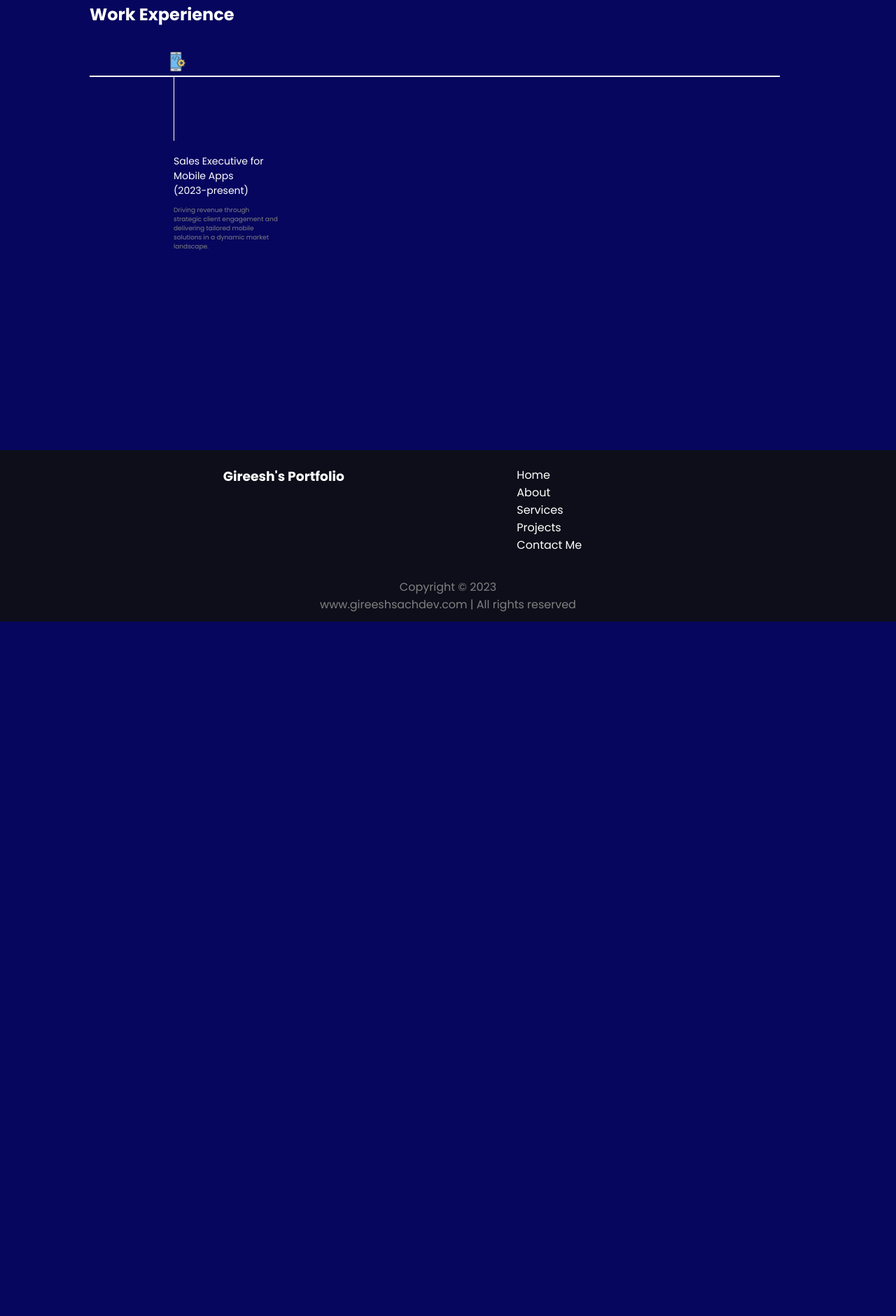
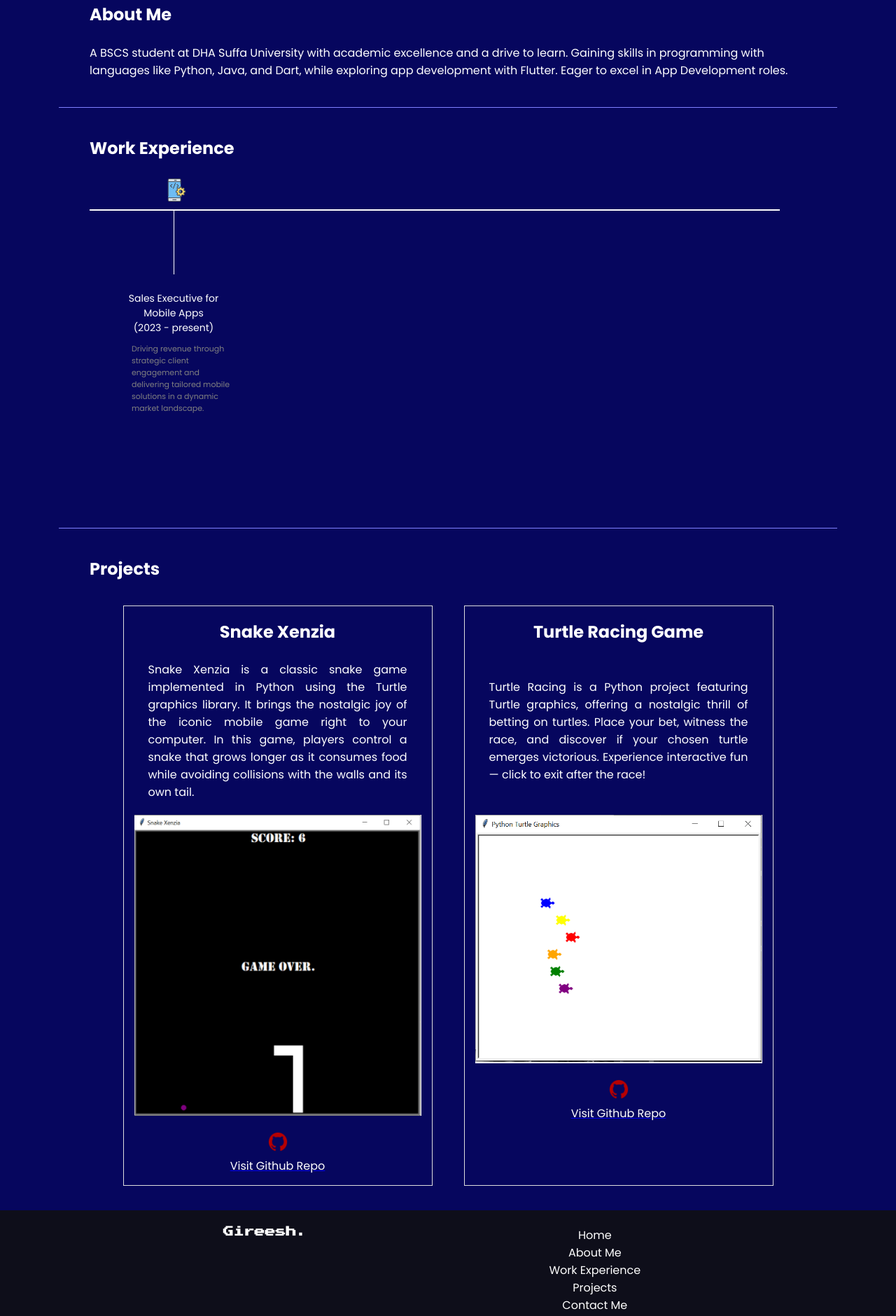
Before and after one commit to gireeshsachdev/portfolio-website, a plain HTML site: page index.html in a window 1280 px wide. Shown: the part 551-2431 px from the top of the page at 70% size. Before the commit the page ends 1439 px from the top, so only its background shows below. Drawn offline with nearby package versions, Linux system fonts and the light colour scheme.

Commit message:
Added two new sections: About Me and Projects

```diff
--- a/index.html
+++ b/index.html
@@ -7,183 +7,23 @@
     <title>Gireesh Sachdev - My Portfolio</title>
     <link rel="preconnect" href="https://fonts.googleapis.com">
     <link rel="preconnect" href="https://fonts.gstatic.com" crossorigin>
-    <link href="https://fonts.googleapis.com/css2?family=Poppins:wght@400;700&display=swap" rel="stylesheet">
-    <style>
-        * {
-            margin: 0;
-            padding: 0;
-        }
-
-        body {
-            background-color: rgb(6, 6, 94);
-            color: white;
-            font-family: 'Poppins', sans-serif;
-        }
-
-        nav {
-            display: flex;
-            justify-content: space-around;
-            align-items: center;
-            height: 80px;
-            background-color: rgb(4, 4, 48);
-        }
-
-        nav ul {
-            display: flex;
-            justify-content: center;
-        }
-
-        nav ul li {
-            list-style: none;
-            margin: 0 23px;
-        }
-
-        nav ul li a {
-            text-decoration: none;
-            color: white;
-        }
-
-        nav ul li a:hover {
-            color: rgb(128, 128, 255);
-        }
-
-        main hr {
-            border: 0;
-            background-color: rgb(128, 128, 255);
-            height: 1px;
-            margin: 40px 84px;
-
-        }
-
-        .left {
-            font-size: 1.5rem;
-        }
-
-        .firstSection {
-            display: flex;
-            justify-content: space-around;
-            align-items: center;
-            margin: 40px 0;
-        }
-
-        .firstSection>div {
-            width: 30%;
-        }
-
-        .leftSection {
-            font-size: 2rem;
-        }
-
-        .leftSection .buttons{
-            padding: 30px 0;
-        }
-
-        .leftSection .btn {
-            padding: 12px;
-            background: #1e2167;
-            color: white;
-            border: 2px solid white;
-            border-radius: 6px;
-            font-size: 13px;
-            cursor: pointer;
-        }
-
-        .rightSection img {
-            width: 110%;
-        }
-
-        .purple {
-            color: rgb(128, 128, 255);
-        }
-
-        #element {
-            color: rgb(128, 128, 255);
-        }
-
-        .secondSection {
-            max-width: 80vw;
-            margin: auto;
-            height: 80vh;
-        }
-
-        .secondSection h1 {
-            font-size: 1.5rem;
-        }
-
-        .secondSection .box {
-            background-color: white;
-            width: 77vw;
-            height: 2px;
-            margin: 70px 0;
-            display: flex;
-        }
-
-        .secondSection .vertical {
-            height: 93px;
-            width: 1px;
-            background-color: white;
-            margin: 0 120px;
-        }
-
-        .image-top {
-            width: 30px;
-            position: relative;
-            top: -35px;
-            left: -9px;
-        }
-
-        .vertical-title {
-            position: relative;
-            top: 75px;
-            width: 150px;
-            font-size: 14px;
-        }
-
-        .vertical-desc {
-            position: relative;
-            top: 86px;
-            color: gray;
-            width: 150px;
-            font-size: 9px;
-        }
-
-        footer {
-            background-color: #0e0e1a;
-        }
-
-        .footer {
-            display: flex;
-            padding: 23px 122px;
-            justify-content: space-evenly;
-        }
-
-        .footer ul {
-            list-style: none;
-        }
-
-        .footer > div{
-            width: 223px;
-        }
-
-        footer .footer-rights {
-            text-align: center;
-            color: gray;
-            padding: 12px 0;
-        }
-    </style>
+    <link href="https://fonts.googleapis.com/css2?family=Poppins:wght@400;700&family=Press+Start+2P&display=swap"
+        rel="stylesheet">
+    <link rel="stylesheet" href="styles.css">
 </head>
 
 <body>
     <header>
         <nav>
-            <div class="left">Gireesh's Portfolio</div>
+            <div class="left">Gireesh.</div>
             <div class="right">
                 <ul>
                     <li><a href="/">Home</a></li>
-                    <li><a href="/">About</a></li>
-                    <li><a href="/">Services</a></li>
-                    <li><a href="/">Projects</a></li>
-                    <li><a href="/">Contact Me</a></li>
+                    <li><a href="#about-section">About Me</a></li>
+                    <li><a href="#work_experience-section">Work Experience</a></li>
+                    <li><a href="#projects-section">Projects</a></li>
+                    <li><a href="https://mail.google.com/mail/?view=cm&to=gireeshsachdev5@gmail.com"
+                            target="_blank">Contact Me</a></li>
                 </ul>
             </div>
         </nav>
@@ -196,8 +36,10 @@
                 <div>And I love to</div>
                 <span id="element"></span>
                 <div class="buttons">
-                    <button class="btn">Download Resume</button>
-                    <button class="btn">My Github Profile</button>
+                    <button class="btn"><a href="Gireesh Sachdev - CV.pdf" download="Gireesh Sachdev - CV.pdf"
+                            target="_blank">Download Resume</a></button>
+                    <button class="btn"><a href="https://github.com/gireeshsachdev" target="_blank">My Github
+                            Profile</a></button>
                 </div>
             </div>
             <div class="rightSection">
@@ -208,34 +50,88 @@
 
         <hr>
 
-        <section class="secondSection">
-            <span></span>
+        <section class="secondSection" id="about-section">
+            <h1>About Me</h1>
+            <br>
+            <div class="text">
+                A BSCS student at DHA Suffa University with academic excellence and a drive to learn. Gaining skills in
+                programming with languages like Python, Java, and Dart, while exploring app development with Flutter.
+                Eager to excel in App Development roles.
+            </div>
+
+        </section>
+
+        <hr>
+
+        <section class="thirdSection" id="work_experience-section">
             <h1>Work Experience</h1>
-
             <div class="box">
                 <div class="vertical">
                     <img class="image-top" src="appsalesman.png" alt="">
                     <div class="vertical-title">
-                        Sales Executive for Mobile Apps <br> (2023-present)
+                        Sales Executive for Mobile Apps <br> (2023 - present)
                     </div>
                     <div class="vertical-desc">
-                        Driving revenue through strategic client engagement and delivering tailored mobile solutions in a dynamic market landscape.
+                        Driving revenue through strategic client engagement and delivering tailored mobile solutions in
+                        a dynamic market landscape.
                     </div>
                 </div>
             </div>
         </section>
+
+        <hr>
+
+        <section class="fourthSection" id="projects-section">
+            <h1>Projects</h1>
+
+            <div class="project-container">
+                <div class="project-box">
+                    <h2 class="project-heading">Snake Xenzia</h2>
+                    <p class="project-text">
+                        Snake Xenzia is a classic snake game implemented in Python using the Turtle graphics library.
+                        It brings the nostalgic joy of the iconic mobile game right to your computer.
+                        In this game, players control a snake that grows longer as it consumes food while avoiding
+                        collisions with the walls and its own tail.
+                    </p>
+                    <img src="snakegame.png" alt="" class="project-image">
+                    <a href="https://github.com/gireeshsachdev/Snake-Xenzia" target="_blank">
+                        <img src="github-logo.png" alt="GitHub Repo" class="github-logo">
+                        <p class="visit-github">Visit Github Repo</p>
+                    </a>
+                </div>
+
+
+                <div class="project-box">
+                    <h2 class="project-heading">Turtle Racing Game</h2>
+                    <br>
+                    <p class="project-text">Turtle Racing is a Python project featuring Turtle graphics, offering a nostalgic thrill of betting on turtles. Place your bet, witness the race, and discover if your chosen turtle emerges victorious. Experience interactive fun — click to exit after the race!</p>
+                    <br>
+                    <img src="turtlegame.png" alt="" class="project-image">
+                    <a href="https://github.com/gireeshsachdev/Turtle-Racing-Game" target="_blank">
+                        <img src="github-logo.png" alt="GitHub Repo" class="github-logo">
+                        <p class="visit-github">Visit Github Repo</p>
+                    </a>
+                </div>
+
+
+            </div>
+
+
+        </section>
+
+
     </main>
 
     <footer>
         <div class="footer">
             <div class="footer-first">
-                <h3>Gireesh's Portfolio</h3>
+                <h3>Gireesh.</h3>
             </div>
             <div class="footer-second">
                 <ul>
                     <li>Home</li>
-                    <li>About</li>
-                    <li>Services</li>
+                    <li>About Me</li>
+                    <li>Work Experience</li>
                     <li>Projects</li>
                     <li>Contact Me</li>
                 </ul>
@@ -250,7 +146,8 @@
     <script>
         var typed = new Typed('#element', {
             strings: ["Code", "play Football", "watch Anime", "and read Books."],
-            typeSpeed: 50,
+            typeSpeed: 100,
+            loop: true
         });
     </script>
 
--- /dev/null
+++ b/styles.css
@@ -0,0 +1,229 @@
+* {
+    margin: 0;
+    padding: 0;
+}
+
+body {
+    background-color: rgb(6, 6, 94);
+    color: white;
+    font-family: 'Poppins', sans-serif;
+}
+
+nav {
+    display: flex;
+    justify-content: space-around;
+    align-items: center;
+    height: 80px;
+    background-color: rgb(4, 4, 48);
+}
+
+nav ul {
+    display: flex;
+    justify-content: center;
+}
+
+nav ul li {
+    list-style: none;
+    margin: 0 23px;
+}
+
+nav ul li a {
+    text-decoration: none;
+    color: white;
+}
+
+nav ul li a:hover {
+    color: rgb(128, 128, 255);
+}
+
+main hr {
+    border: 0;
+    background-color: rgb(128, 128, 255);
+    height: 1px;
+    margin: 40px 84px;
+
+}
+
+.left {
+    font-size: 1.5rem;
+    font-family: 'Press Start 2P', sans-serif;
+}
+
+.firstSection {
+    display: flex;
+    justify-content: space-around;
+    align-items: center;
+    margin: 40px 0;
+}
+
+.firstSection>div {
+    width: 30%;
+}
+
+.leftSection {
+    font-size: 2rem;
+}
+
+.leftSection .buttons {
+    padding: 30px 0;
+}
+
+.leftSection .btn {
+    padding: 12px;
+    background: #1e2167;
+    color: white;
+    border: 2px solid white;
+    border-radius: 6px;
+    font-size: 13px;
+    cursor: pointer;
+}
+
+.btn a {
+    text-decoration: none;
+    color: #fff;
+}
+
+.rightSection img {
+    width: 110%;
+}
+
+.purple {
+    color: rgb(128, 128, 255);
+}
+
+#element {
+    color: rgb(128, 128, 255);
+}
+
+.secondSection {
+    max-width: 80vw;
+    margin: auto;
+}
+
+.thirdSection {
+    max-width: 80vw;
+    margin: auto;
+    height: 65vh;
+}
+
+.thirdSection h1 {
+    font-size: 1.5rem;
+}
+
+.thirdSection .box {
+    background-color: white;
+    width: 77vw;
+    height: 2px;
+    margin: 70px 0;
+    display: flex;
+}
+
+.thirdSection .vertical {
+    height: 93px;
+    width: 1px;
+    background-color: white;
+    margin: 0 120px;
+}
+
+.image-top {
+    width: 35px;
+    position: relative;
+    top: -45px;
+    left: -13px;
+}
+
+.vertical-title {
+    position: relative;
+    top: 75px;
+    right: 75px;
+    width: 150px;
+    font-size: 14px;
+    text-align: center;
+}
+
+.vertical-desc {
+    position: relative;
+    top: 86px;
+    right: 60px;
+    color: gray;
+    width: 150px;
+    font-size: 11px;
+}
+
+.fourthSection {
+    max-width: 80vw;
+    margin: auto;
+}
+
+.fourthSection .project-container {
+    display: flex;
+    flex-wrap: wrap;
+    justify-content: space-around;
+    margin: 25px;
+}
+
+.fourthSection .project-box {
+
+    border: 1px solid #ddd;
+    padding: 15px;
+    margin: 10px;
+    max-width: 410px;
+    text-align: center;
+}
+
+.fourthSection .project-image {
+    max-width: 100%;
+    height: auto;
+}
+
+.fourthSection .project-heading {
+    padding: 4px;
+}
+
+.fourthSection .project-text {
+    text-align: justify;
+    padding: 20px;
+}
+
+.fourthSection .github-logo {
+    max-width: 30px;
+    height: auto;
+    margin: 15px 0px 0px 0px;
+}
+
+.fourthSection .visit-github {
+    color: white;
+}
+
+footer {
+    background-color: #0e0e1a;
+}
+
+.footer {
+    display: flex;
+    padding: 23px 122px;
+    justify-content: space-evenly;
+}
+
+.footer ul {
+    list-style: none;
+}
+
+.footer>div {
+    width: 223px;
+}
+
+.footer-first {
+    font-family: 'Press Start 2P', sans-serif;
+    font-size: 0.8rem;
+}
+
+.footer-second{
+    text-align: center;
+}
+
+footer .footer-rights {
+    text-align: center;
+    color: gray;
+    padding: 12px 0;
+}
```
Also changed, not shown: bg.png, github-logo.png (added), snakegame.png (added), turtlegame.png (added), 1 other file.
